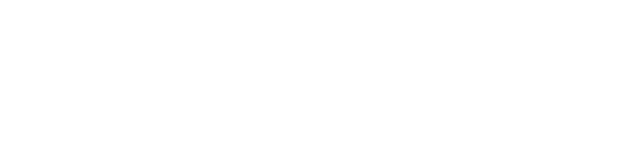
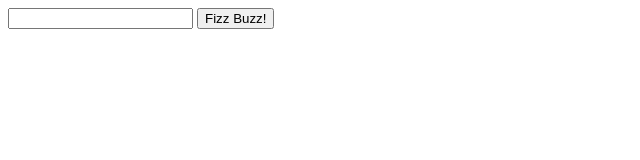
Before and after one commit to paoloe/replit, a plain HTML site: page index.html in a window 1280 px wide. Shown: the whole page, without its empty margins (0-640 px from the left). Drawn offline with Linux system fonts and the light colour scheme.

Commit message:
FizzBuzz

```diff
--- a/index.html
+++ b/index.html
@@ -14,5 +14,7 @@
         console.log(capitalize('boTh'));
         console.log(lastLetter('test'));
     </script>
+    <input type="text" id="input_value" name="name">
+    <button type="button" onclick="fizzbuzz()">Fizz Buzz!</button>
 </body>
 </html>
--- a/myjs.js
+++ b/myjs.js
@@ -7,3 +7,19 @@ function capitalize(string){
 function lastLetter(string1){
 	return string1.slice(-1);
 }
+
+function fizzbuzz(){
+	let answer = parseInt(document.getElementById('input_value').value);
+
+	for (let i = 1; i <= answer; i++) {
+		if (i % 3 === 0 && i % 5 === 0) {
+			console.log("FizzBuzz");
+		  } else if (i % 3 === 0) {
+			console.log("Fizz");
+		  } else if (i % 5 === 0) {
+			console.log("Buzz");
+		  } else {
+			console.log(i);
+		  }
+	}
+}
```
